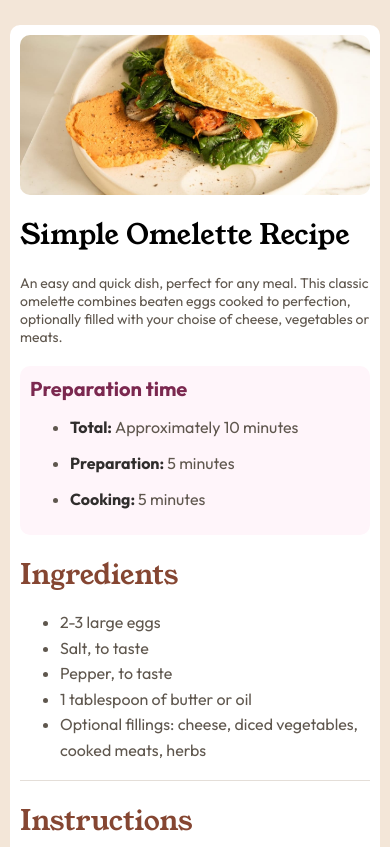
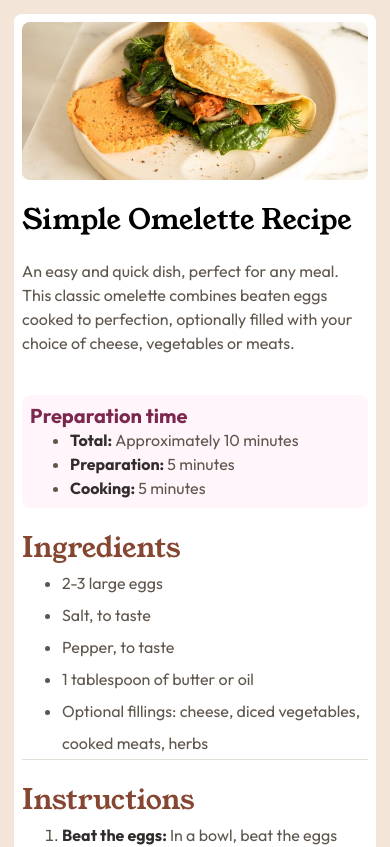
Before and after one commit to Rubsnewgate/recipe-page, a plain HTML site: page index.html in a window 390 px wide. Shown: the top 847 px of the page. Drawn offline with Linux system fonts and the light colour scheme.

Commit message:
refactor(Sass): Improve responsiveness and accessibility
- Replace multiple device-specific style files with a single main file
- Optimize breakpoints for smoother grid wrapping
- Migrate from absolute to relative units (em/rem/%)

```diff
--- a/pages/index.html
+++ b/index.html
@@ -3,36 +3,31 @@
 <head>
 	<meta charset="UTF-8"/>
 	<meta name="viewport" content="width=device-width, initial-scale=1.0"/>
-	<meta name="description" content="Frontend Mentor challenge"/>
+	<meta name="description" content="Recipes blog"/>
 	<title> Simple Omelette </title>
-	<!-- outfit font -->
+	<!-- fonts -->
 	<link href="https://fonts.googleapis.com/css2?family=Fraunces:ital,opsz,wght@0,9..144,100..900;1,9..144,100..900&family=Kumbh+Sans:wght@100..900&family=Montserrat:ital,wght@0,100..900;1,100..900&family=Open+Sans:ital,wght@0,300..800;1,300..800&family=Outfit:wght@100..900&family=Overpass:ital,wght@0,100..900;1,100..900&family=Poppins:ital,wght@0,100;0,200;0,300;0,400;0,500;0,600;0,700;0,800;0,900;1,100;1,200;1,300;1,400;1,500;1,600;1,700;1,800;1,900&family=Red+Hat+Display:ital,wght@0,300..900;1,300..900&display=swap" rel="stylesheet"/>
-	<!-- young serif font -->
 	<link href="https://fonts.googleapis.com/css2?family=Fraunces:ital,opsz,wght@0,9..144,100..900;1,9..144,100..900&family=Kumbh+Sans:wght@100..900&family=Montserrat:ital,wght@0,100..900;1,100..900&family=Open+Sans:ital,wght@0,300..800;1,300..800&family=Outfit:wght@100..900&family=Overpass:ital,wght@0,100..900;1,100..900&family=Poppins:ital,wght@0,100;0,200;0,300;0,400;0,500;0,600;0,700;0,800;0,900;1,100;1,200;1,300;1,400;1,500;1,600;1,700;1,800;1,900&family=Red+Hat+Display:ital,wght@0,300..900;1,300..900&family=Young+Serif&display=swap" rel="stylesheet"/>
 	<!-- styles -->
-	<link rel="stylesheet" href="../styles/desktop.css"/>
-	<link rel="stylesheet" href="../styles/mobile.css" media="(max-width: 541px)"/>
+	<link rel="stylesheet" href="./styles/main.css"/>
 </head>
 <body>
-	<main class="main-wrapper">
+	<main class="main">
 		<section class="presentation">
-			<div class="presentation__card">
-				<img class="presentation__card-img"
-					src="../assets/img/image-omelette.jpeg"
-					alt="An omelette image"
-				/>
-				<h1 class="card__title">
-					Simple Omelette Recipe
-				</h1>
-				<p class="card__description">
-					An easy and quick dish, perfect for any meal. This classic omelette combines
-					beaten eggs cooked to perfection, optionally filled with your choise of
-					cheese, vegetables or meats.
-				</p>
-			</div>
+			<img class="presentation__img" src="./assets/img/omelette.jpeg"
+				alt="Egg Omelette image"/>
 
-			<div class="card__preparation-time">
+			<h1 class="presentation__title"> Simple Omelette Recipe </h1>
+
+			<p class="presentation__description">
+				An easy and quick dish, perfect for any meal. This classic
+				omelette combines beaten eggs cooked to perfection, optionally
+				filled with your choice of cheese, vegetables or meats.
+			</p>
+
+			<div class="preparation-time">
 				<h2 class="preparation-time__title"> Preparation time </h2>
+
 				<ul class="preparation-time__list">
 					<li class="list-item">
 						<p> <span> Total: </span> Approximately 10 minutes </p>
@@ -48,57 +43,59 @@
 		</section>
 
 		<section class="ingredients-and-instructions">
-			<div class="ingredients-card">
-				<h2 class="ingredients-card__title"> Ingredients </h2>
-				<ul class="ingredients-card__list">
-					<li class="ingredients-list-item">
+			<div class="ingredients">
+				<h2 class="ingredients__title"> Ingredients </h2>
+
+				<ul class="ingredients__list">
+					<li class="ingredient">
 						2-3 large eggs
 					</li>
-					<li class="ingredients-list-item">
+					<li class="ingredient">
 						Salt, to taste
 					</li>
-					<li class="ingredients-list-item">
+					<li class="ingredient">
 						Pepper, to taste
 					</li>
-					<li class="ingredients-list-item">
+					<li class="ingredient">
 						1 tablespoon of butter or oil
 					</li>
-					<li class="ingredients-list-item">
+					<li class="ingredient">
 						Optional fillings: cheese, diced vegetables, cooked meats, herbs
 					</li>
 				</ul>
 			</div>
 
-			<div class="instructions-card">
-				<h2 class="instructions-card__title"> Instructions </h2>
-				<ol class="instructions-card__list">
-					<li class="instructions-list-item">
+			<div class="instructions">
+				<h2 class="instructions__title"> Instructions </h2>
+
+				<ol class="instructions__list">
+					<li class="instruction">
 						<span> Beat the eggs: </span>
 						In a bowl, beat the eggs with a pinch of salt and pepper until they are
 						well mixed. You can add a tablespoon of water or milk for a fluffier
 						texture.
 					</li>
-					<li class="instructions-list-item">
+					<li class="instruction">
 						<span> Heat the pan: </span>
 						Place a non-stick frying pan over medium heat and add butter or oil.
 					</li>
-					<li class="instructions-list-item">
+					<li class="instruction">
 						<span> Cook the omelette: </span>
 						Once the butter is melted and bubbling, pour in the eggs. Tilt the pan to
 						ensure the eggs evenly coat the surface.
 					</li>
-					<li class="instructions-list-item">
+					<li class="instruction">
 						<span> Add fillings (optional): </span>
 						When the eggs begin to set at the edges but are still slightly runny in
 						the middle, sprinkle your chosen fillings over one half of the omelette.
 					</li>
-					<li class="instructions-list-item">
+					<li class="instruction">
 						<span> Fold and serve: </span>
 						As the omelette continues to cook, carefully lift one edge and fold it
 						over the fillings. Let it cook for another minute, then slide it onto
 						a plate.
 					</li>
-					<li class="instructions-list-item">
+					<li class="instruction">
 						<span> Enjoy: </span>
 						Serve hot, with additional salt and pepper if needed.
 					</li>
@@ -107,10 +104,11 @@
 		</section>
 
 		<section class="nutrition">
-			<h2 class="nutrition-table__title">Nutrition</h2>
-			<p class="nutrition-table__description">
-				The table below shows nutritional values per serving without the additional
-				fillings.
+			<h2 class="nutrition__title"> Nutrition </h2>
+
+			<p class="nutrition__table-description">
+				The table below shows nutritional values per serving without the
+				additional fillings.
 			</p>
 
 			<table class="nutrition__table">
--- a/sass/desktop.sass
+++ /dev/null
@@ -1,98 +0,0 @@
-@use 'guide.sass'
-
-// main container
-.main-wrapper
-	@include guide.flexbox(column, start, center, 30px)
-	width: 680px
-	padding: 40px
-	font-family: guide.$primary-font
-	background-color: guide.$white
-	border-radius: 10px
-
-// presentation section
-.presentation__card
-	@include guide.flexbox(column, null, null, 20px)
-
-.presentation__card-img
-	width: 100%
-	border-radius: 10px
-
-.card__title
-	margin: 0
-	font-family: guide.$heading-font
-	font-size: guide.$lg-size
-	font-weight: 400
-
-.card__description
-	margin: 0
-	font-size: guide.$sm-size
-	color: guide.$wenge-brown
-
-.card__preparation-time
-	margin-top: 20px
-	padding: 20px
-	background-color: guide.$rose-white
-	border-radius: 10px
-
-.preparation-time__title
-	margin: 0
-	font-size: guide.$md-size
-	color: guide.$dark-raspberry
-
-.list-item
-	font-size: guide.$sm-size
-	color: guide.$wenge-brown
-	span
-		font-weight: bold
-		color: guide.$dark-charcoal
-
-// ingredients and instruction section
-.ingredients-card, .instructions-card
-	border-bottom: 1px solid guide.$ligh-grey
-
-.ingredients-card__title, .instructions-card__title, .nutrition-table__title
-	margin: 0
-	font-family: guide.$heading-font
-	font-size: guide.$subtitle
-	font-weight: 400
-	color: guide.$nutmeg
-
-.ingredients-card__list, .instructions-card__list
-	font-size: guide.$sm-size
-	line-height: 2
-	color: guide.$wenge-brown
-
-.instructions-card__list
-	span
-		color: guide.$dark-charcoal
-		font-weight: bold
-
-// nutrition section
-.nutrition
-	width: 100%
-
-	&-table__description
-		font-size: guide.$sm-size
-		color: guide.$wenge-brown
-
-	&__table
-		width: 100%
-		table-layout: fixed
-		border-collapse: collapse
-
-	&__table-row
-		border-bottom: 1px solid guide.$ligh-grey
-
-	&__table-row:last-of-type
-		border: none
-
-.table-left, .table-right
-	padding: 10px
-	font-size: guide.$sm-size
-
-.table-left
-	color: guide.$wenge-brown
-
-.table-right
-	font-weight: bold
-	color: guide.$nutmeg
--- a/sass/guide.sass
+++ b/sass/guide.sass
@@ -1,52 +1,51 @@
-// primary colors
+// Primary colors
 $nutmeg: hsl(14, 45%, 36%)
 $dark-raspberry: hsl(332, 51%, 32%)
 
-// secondary colors
+// Secondary colors
 $dark-charcoal: hsl(24, 5%, 18%)
-$wenge-brown: hsl(30, 10%, 34%)
-$ligh-grey: hsl(30, 18%, 87%)
+$brown: hsl(30, 10%, 34%)
+$light-grey: hsl(30, 18%, 87%)
 
-// neutral colors
+// Neutral colors
 $eggshell: hsl(30, 54%, 90%)
 $rose-white: hsl(330, 100%, 98%)
 $white: hsl(0, 0%, 100%)
 
-// typography
+// Typography
 $primary-font: 'Outfit', sans-serif
 $heading-font: 'Young Serif', serif
 
-// font-sizes
-$lg-size: 3.2rem
-$subtitle: 2.8rem
-$md-size: 2rem
-$sm-size: 1.6rem
-$xsm-size: 1.4rem
+$lg-size: 2rem
+$subtitle: 1.75rem
+$md-size: 1.25rem
+$sm-size: 1rem
 
-// general resets
-*
+// Resets
+*, *::before, *::after
 	box-sizing: border-box
 
-html
-	font-size: 62.5%
+*
+	margin: 0
 
 body
 	display: grid
 	place-content: center
 	width: 100%
-	margin: 0
-	padding: 20px 0
+	padding: calc(0.5rem + 1.5625vw)
 	background-color: $eggshell
 
-// mixins
+h1, h2, h3, h4, h5, h6
+	text-wrap: balance
+
+p
+	text-wrap: pretty
+	line-height: 1.5
+
+// Layout
 @mixin flexbox($direction:null, $justify:null, $align:null, $gap:null)
 	display: flex
 	flex-direction: $direction
 	justify-content: $justify
 	align-items: $align
 	gap: $gap
-
-// breakpoints
-@media screen and (max-width: 541px)
-	body
-		padding: 25px 10px
--- /dev/null
+++ b/sass/main.sass
@@ -0,0 +1,109 @@
+@use 'guide.sass'
+
+// Main container
+.main
+	@include guide.flexbox(column, start, center, 1.25rem)
+	width: min(42.5rem, 100%)
+	margin: 0 auto
+	padding: 0.5rem
+	font-family: guide.$primary-font
+	background-color: guide.$white
+	border-radius: 0.5rem
+
+// Recipe presentation
+.presentation
+	@include guide.flexbox(column, null, null, 1.25rem)
+
+.presentation__img
+	width: 100%
+	border-radius: 0.5rem
+
+.presentation__title
+	font-family: guide.$heading-font
+	font-size: guide.$subtitle
+	font-weight: 400
+
+.presentation__description
+	font-size: guide.$sm-size
+	color: guide.$brown
+
+.preparation-time
+	margin-block-start: 1.25rem
+	padding: 0.5rem
+	background-color: guide.$rose-white
+	border-radius: 0.5rem
+
+.preparation-time__title
+	font-size: guide.$md-size
+	color: guide.$dark-raspberry
+
+.list-item
+	font-size: guide.$sm-size
+	color: guide.$brown
+	span
+		font-weight: bold
+		color: guide.$dark-charcoal
+
+// Ingredients and instruction
+.ingredients-and-instructions
+	@include guide.flexbox(column, start, null, 1.25rem)
+
+.ingredients, .instructions
+	border-bottom: 1px solid guide.$light-grey
+
+.ingredients__title, .instructions__title, .nutrition__title
+	font-family: guide.$heading-font
+	font-size: guide.$subtitle
+	font-weight: 400
+	color: guide.$nutmeg
+
+.ingredients__list, .instructions__list
+	font-size: guide.$sm-size
+	line-height: 2
+	color: guide.$brown
+
+.instruction
+	span
+		color: guide.$dark-charcoal
+		font-weight: bold
+
+// Nutrition
+.nutrition
+	width: 100%
+
+	&__table-description
+		font-size: guide.$sm-size
+		color: guide.$brown
+
+	&__table
+		width: 100%
+		table-layout: fixed
+		border-collapse: collapse
+
+	&__table-row
+		border-block-end: 1px solid guide.$light-grey
+
+	&__table-row:last-of-type
+		border: none
+
+.table-left, .table-right
+	padding: 0.5rem
+	font-size: guide.$sm-size
+
+.table-left
+	color: guide.$brown
+
+.table-right
+	font-weight: bold
+	color: guide.$nutmeg
+
+@media screen and (min-width: 34rem)
+	.main
+		gap: 2rem
+		padding: 2.5rem
+
+	.presentation__title
+		font-size: guide.$lg-size
+
+	.preparation-time
+		padding: 1.25rem
--- a/sass/mobile.sass
+++ /dev/null
@@ -1,27 +0,0 @@
-@use 'guide.sass'
-
-// main container
-.main-wrapper
-	width: 100%
-	padding: 10px
-	gap: 20px
-
-// presentation section
-.card__title
-	font-size: guide.$subtitle
-
-.card__description
-	font-size: guide.$xsm-size
-
-.card__preparation-time
-	padding: 10px
-
-.list-item
-	font-size: guide.$sm-size
-
-// ingredients and instruction section
-.ingredients-list-item, .instructions-list-item
-	line-height: 1.6
-
-.instructions-card
-	margin-top: 20px
```
Also changed, not shown: assets/img/omelette.jpeg (renamed from assets/img/image-omelette.jpeg), styles/main.css, styles/mobile.css (deleted), 4 other files.
